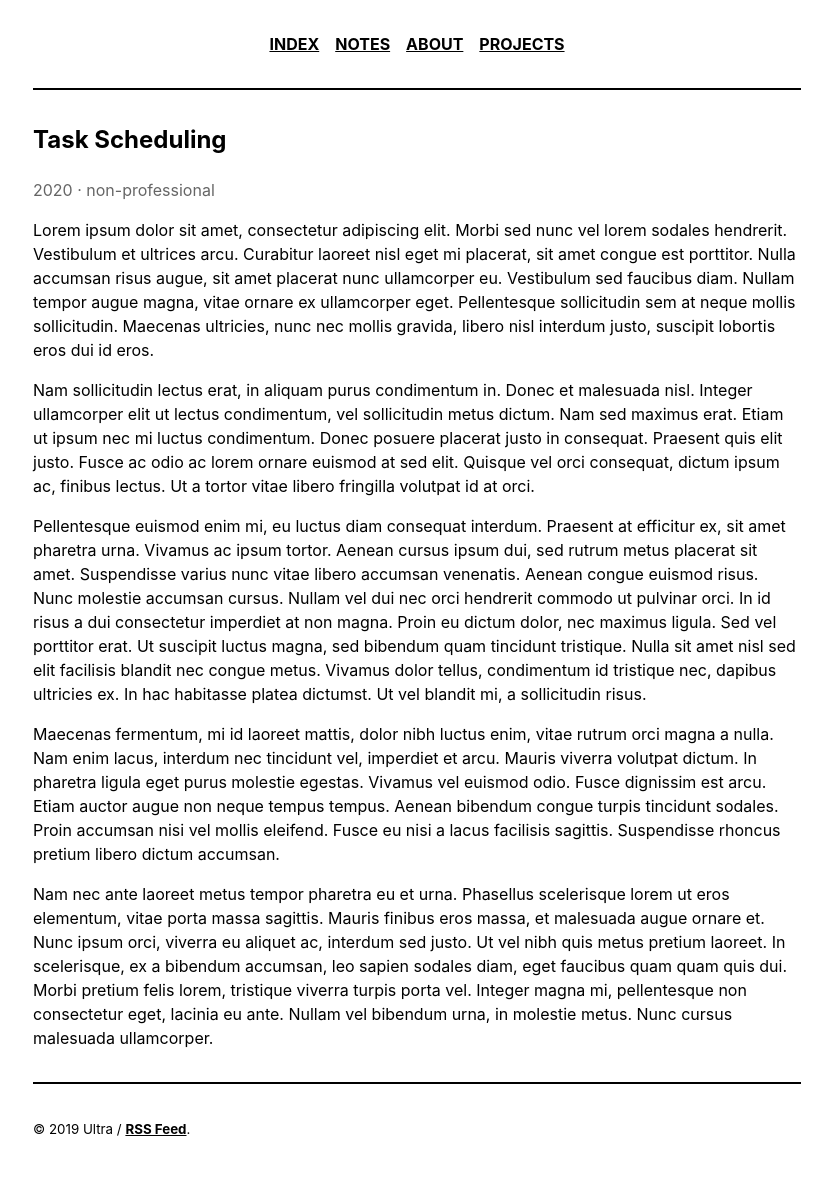
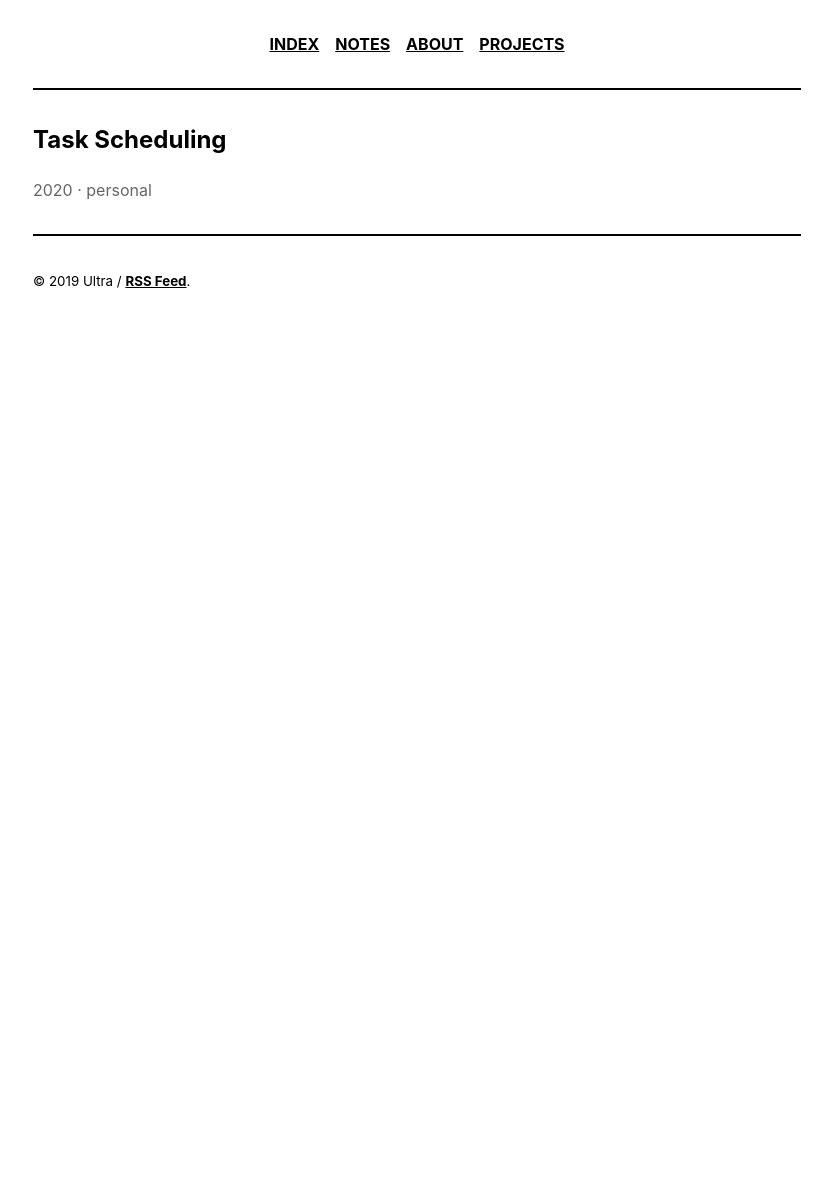
Before and after one commit to Atellas23/Atellas23.github.io, a Jekyll site: the page built from _projects/2020-03-08-task-scheduling.md, in a window 1280 px wide. Shown: the whole page, without its empty margins (223-1055 px from the left). Built offline with Jekyll 4.4.1, drawn with Linux system fonts in a browser that asks for light colours; after the commit the page ends 900 px from its top, so only the background shows below that.

Commit message:
projects update

```diff
--- a/_projects/2020-03-08-task-scheduling.md
+++ b/_projects/2020-03-08-task-scheduling.md
@@ -1,17 +1,7 @@
 ---
 layout: project
 title: Task Scheduling
-description: lipsum
+description: ---
 summary: A program that given an input, schedules given tasks throughout given number of days and the people who are going to perform them.
-category: non-professional
+category: personal
 ---
-
-Lorem ipsum dolor sit amet, consectetur adipiscing elit. Morbi sed nunc vel lorem sodales hendrerit. Vestibulum et ultrices arcu. Curabitur laoreet nisl eget mi placerat, sit amet congue est porttitor. Nulla accumsan risus augue, sit amet placerat nunc ullamcorper eu. Vestibulum sed faucibus diam. Nullam tempor augue magna, vitae ornare ex ullamcorper eget. Pellentesque sollicitudin sem at neque mollis sollicitudin. Maecenas ultricies, nunc nec mollis gravida, libero nisl interdum justo, suscipit lobortis eros dui id eros.
-
-Nam sollicitudin lectus erat, in aliquam purus condimentum in. Donec et malesuada nisl. Integer ullamcorper elit ut lectus condimentum, vel sollicitudin metus dictum. Nam sed maximus erat. Etiam ut ipsum nec mi luctus condimentum. Donec posuere placerat justo in consequat. Praesent quis elit justo. Fusce ac odio ac lorem ornare euismod at sed elit. Quisque vel orci consequat, dictum ipsum ac, finibus lectus. Ut a tortor vitae libero fringilla volutpat id at orci.
-
-Pellentesque euismod enim mi, eu luctus diam consequat interdum. Praesent at efficitur ex, sit amet pharetra urna. Vivamus ac ipsum tortor. Aenean cursus ipsum dui, sed rutrum metus placerat sit amet. Suspendisse varius nunc vitae libero accumsan venenatis. Aenean congue euismod risus. Nunc molestie accumsan cursus. Nullam vel dui nec orci hendrerit commodo ut pulvinar orci. In id risus a dui consectetur imperdiet at non magna. Proin eu dictum dolor, nec maximus ligula. Sed vel porttitor erat. Ut suscipit luctus magna, sed bibendum quam tincidunt tristique. Nulla sit amet nisl sed elit facilisis blandit nec congue metus. Vivamus dolor tellus, condimentum id tristique nec, dapibus ultricies ex. In hac habitasse platea dictumst. Ut vel blandit mi, a sollicitudin risus.
-
-Maecenas fermentum, mi id laoreet mattis, dolor nibh luctus enim, vitae rutrum orci magna a nulla. Nam enim lacus, interdum nec tincidunt vel, imperdiet et arcu. Mauris viverra volutpat dictum. In pharetra ligula eget purus molestie egestas. Vivamus vel euismod odio. Fusce dignissim est arcu. Etiam auctor augue non neque tempus tempus. Aenean bibendum congue turpis tincidunt sodales. Proin accumsan nisi vel mollis eleifend. Fusce eu nisi a lacus facilisis sagittis. Suspendisse rhoncus pretium libero dictum accumsan.
-
-Nam nec ante laoreet metus tempor pharetra eu et urna. Phasellus scelerisque lorem ut eros elementum, vitae porta massa sagittis. Mauris finibus eros massa, et malesuada augue ornare et. Nunc ipsum orci, viverra eu aliquet ac, interdum sed justo. Ut vel nibh quis metus pretium laoreet. In scelerisque, ex a bibendum accumsan, leo sapien sodales diam, eget faucibus quam quam quis dui. Morbi pretium felis lorem, tristique viverra turpis porta vel. Integer magna mi, pellentesque non consectetur eget, lacinia eu ante. Nullam vel bibendum urna, in molestie metus. Nunc cursus malesuada ullamcorper.
```
Also changed, not shown: _projects/2018-07-07-ipsum-ipsum.md (deleted, +0 -9 lines), _projects/2019-07-08-lorem-lorem.md (deleted, +0 -9 lines), _projects/2021-12-02-ap3-fantasy-football.md (+1 -1 lines).
